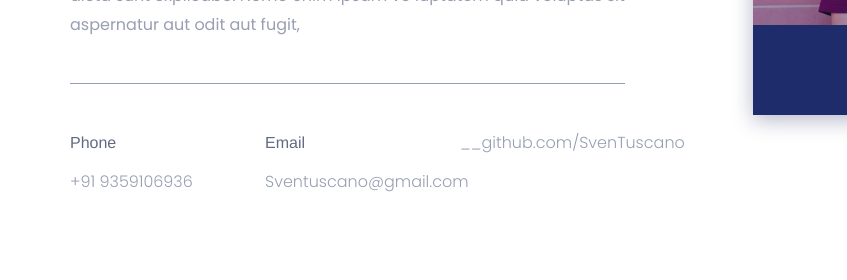
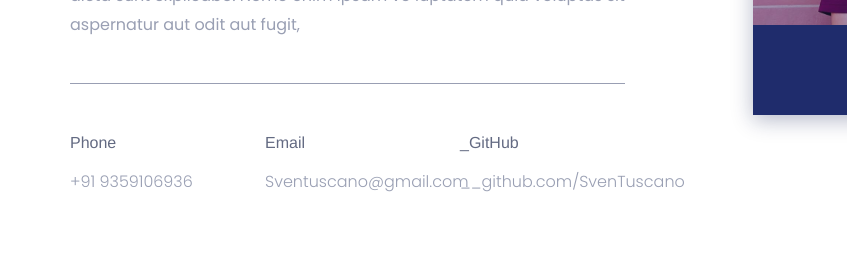
Before and after one commit to SvenTuscano/MyPortfolio, a plain HTML site: page index.html in a window 1280 px wide. Shown: the part 1500-1780 px from the top of the page, 0-847 px from the left. Drawn offline with nearby package versions, Linux system fonts and the light colour scheme.

Commit message:
Add files via upload

```diff
--- a/index.html
+++ b/index.html
@@ -104,7 +104,7 @@
 									</div>
 									<div class="col-sm-4">
 										<div class="single-about-add-info">
-											<h3_GitHub</h3>
+											<h3>_GitHub</h3>
 											<p>__github.com/SvenTuscano</p>
 										</div>
 									</div>
```
